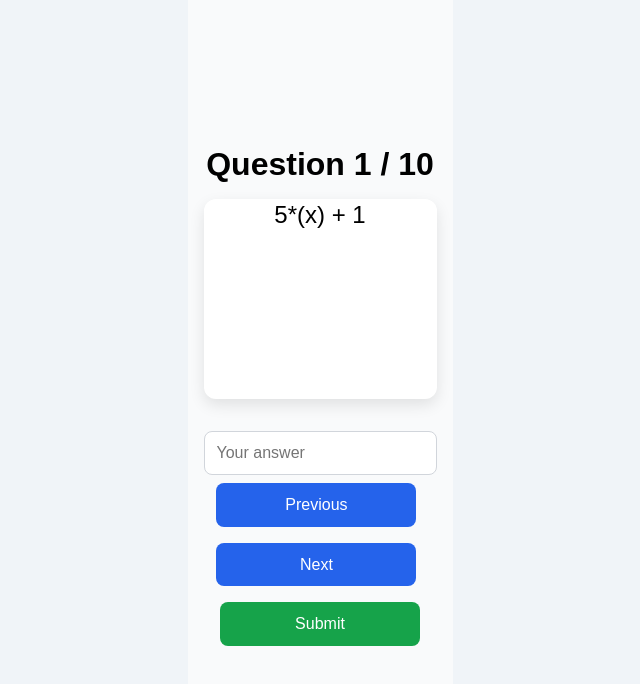
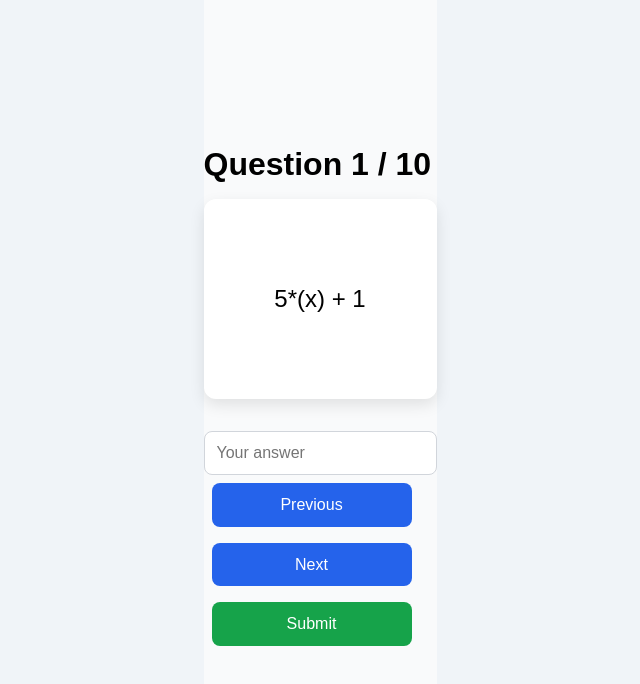
Before and after one commit to cityofsmiles/basic-algebra-flashcards, a React (Vite) app: page / in a window 1280 px wide. Both pictures are taken after a click on the button "Start Practice". Shown: the top 684 px of the page, without its empty margins (320-960 px from the left). Built offline with nearby package versions, Linux system fonts and the light colour scheme.

Commit message:
centered

```diff
--- a/src/components/Flashcards.jsx
+++ b/src/components/Flashcards.jsx
@@ -1,12 +1,12 @@
 import React, { useState, useRef, useEffect } from "react";
 import { evaluate, parse } from "mathjs";
-import "./flashcards.css"; // CSS for flip and swipe animations
+import "./flashcards.css"; // CSS for flip & swipe animations
 
 // Generate a random algebra expression
 function generateExpression() {
-  const coeff1 = Math.floor(Math.random() * 5) + 1; // 1–5
-  const coeff2 = Math.floor(Math.random() * 9) - 4; // -4 … +4
-  const constant = Math.floor(Math.random() * 10) - 5; // -5 … +4
+  const coeff1 = Math.floor(Math.random() * 5) + 1;
+  const coeff2 = Math.floor(Math.random() * 9) - 4;
+  const constant = Math.floor(Math.random() * 10) - 5;
 
   let inner = coeff2 > 0 ? `x + ${coeff2}` : coeff2 < 0 ? `x - ${Math.abs(coeff2)}` : "x";
   let expr = coeff1 === 1 ? `(${inner})` : `${coeff1}*(${inner})`;
@@ -27,12 +27,11 @@ export default function Flashcards() {
   const [flipped, setFlipped] = useState(false);
   const [answers, setAnswers] = useState({});
   const [showResults, setShowResults] = useState(false);
-  const [slideDir, setSlideDir] = useState(""); // "left" or "right" for animation
+  const [slideDir, setSlideDir] = useState("");
 
   const touchStartX = useRef(0);
   const touchEndX = useRef(0);
 
-  // Generate new flashcards
   const startPractice = () => {
     const newSet = Array.from({ length: 10 }, () => generateExpression());
     setFlashcards(newSet);
@@ -43,12 +42,10 @@ export default function Flashcards() {
     setSlideDir("");
   };
 
-  // Handle answer input
   const handleAnswer = (value) => {
     setAnswers({ ...answers, [currentIndex]: value });
   };
 
-  // Check equivalence of user answer
   const checkEquivalence = (userInput, correctExpr) => {
     try {
       const cleaned = userInput.toLowerCase().replace(/\s+/g, "");
@@ -61,7 +58,6 @@ export default function Flashcards() {
     }
   };
 
-  // Swipe handlers
   const handleTouchStart = (e) => {
     touchStartX.current = e.changedTouches[0].screenX;
   };
@@ -96,25 +92,31 @@ export default function Flashcards() {
     }
   }, [currentIndex, slideDir]);
 
+  // --- Initial screen ---
   if (!flashcards.length) {
     return (
-      <div className="p-4 w-full max-w-md mx-auto flex flex-col items-center">
-        <h1 className="text-2xl font-bold mb-4">Algebra Flashcards</h1>
-        <button onClick={startPractice} className="btn-primary w-full max-w-xs">
+      <div className="flex flex-col items-center justify-center h-screen w-full p-4">
+        <h1 className="text-2xl font-bold mb-6 text-center">Algebra Flashcards</h1>
+        <button
+          onClick={startPractice}
+          className="btn-primary px-6 py-3 text-lg"
+        >
           Start Practice
         </button>
       </div>
     );
   }
 
+  // --- Results screen ---
   if (showResults) {
     return (
-      <div className="p-4 w-full max-w-md mx-auto">
-        <h2 className="text-xl font-bold mb-2">Answer Key</h2>
+      <div className="flex flex-col items-center justify-center h-screen w-full p-4">
+        <h2 className="text-xl font-bold mb-4 text-center">Answer Key</h2>
+        <div className="w-full max-w-md">
           {flashcards.map((card, i) => {
             const correct = checkEquivalence(answers[i] || "", card.correctEvalExpr);
             return (
-            <div key={i} className="mb-2">
+              <div key={i} className="mb-2 border-b pb-2">
                 <p>
                   <strong>Q{i + 1}:</strong> {card.expr}<br />
                   Your Answer: {answers[i] || "(none)"} {correct ? "✓" : "✗"}<br />
@@ -123,21 +125,28 @@ export default function Flashcards() {
               </div>
             );
           })}
-        <p className="mt-4 font-bold">
+        </div>
+        <p className="mt-4 font-bold text-center">
           Score: {flashcards.filter((card, i) => checkEquivalence(answers[i] || "", card.correctEvalExpr)).length}/{flashcards.length}
         </p>
-        <button onClick={startPractice} className="btn-primary mt-4 w-full max-w-xs">
+        <div className="flex flex-col items-center w-full mt-6 space-y-4 max-w-xs">
+          <button onClick={startPractice} className="btn-primary w-full text-center">
             Try Another Set
           </button>
+          <button onClick={() => setShowResults(false)} className="btn-submit w-full text-center">
+            Back to Cards
+          </button>
+        </div>
       </div>
     );
   }
 
+  // --- Flashcard screen ---
   const currentCard = flashcards[currentIndex];
 
   return (
-    <div className="flashcard-container p-4 w-full max-w-md mx-auto flex flex-col items-center">
-      <h1 className="text-2xl font-bold mb-4">
+    <div className="flex flex-col items-center justify-center min-h-screen w-full p-4">
+      <h1 className="text-2xl font-bold mb-6 text-center">
         Question {currentIndex + 1} / {flashcards.length}
       </h1>
 
@@ -158,10 +167,10 @@ export default function Flashcards() {
         placeholder="Your answer"
         value={answers[currentIndex] || ""}
         onChange={(e) => handleAnswer(e.target.value)}
-        className="input-answer"
+        className="input-answer mt-6 text-center"
       />
 
-      <div className="flex w-full justify-between mt-4">
+      <div className="flex w-full justify-between mt-6 max-w-xs">
         <button onClick={prevCard} className="btn-primary w-1/2 mr-2">
           Previous
         </button>
@@ -172,7 +181,7 @@ export default function Flashcards() {
 
       <button
         onClick={() => setShowResults(true)}
-        className="btn-submit mt-4 w-full"
+        className="btn-submit mt-6 w-full max-w-xs text-center"
       >
         Submit
       </button>
--- a/src/components/flashcards.css
+++ b/src/components/flashcards.css
@@ -1,38 +1,72 @@
+.flashcard-container {
+  display: flex;
+  flex-direction: column;
+  align-items: center;
+  justify-content: center;
+}
+
 .flashcard {
-  position: relative;
+  background: #ffffff;
+  width: 280px;
+  max-width: 90vw;
+  height: 160px;
+  display: flex;
+  align-items: center;
+  justify-content: center;
+  font-size: 1.5rem;
+  border-radius: 12px;
+  box-shadow: 0 4px 12px rgba(0,0,0,0.1);
+  cursor: pointer;
+  perspective: 1000px;
   transition: transform 0.3s ease, opacity 0.3s ease;
 }
 
-/* Slide left/right animation */
-.flashcard.left {
-  transform: translateX(100%);
-  opacity: 0;
-}
-.flashcard.right {
-  transform: translateX(-100%);
-  opacity: 0;
-}
-
-/* Flip animation remains */
 .flashcard-inner {
+  position: relative;
+  width: 100%;
+  height: 100%;
   transition: transform 0.6s;
   transform-style: preserve-3d;
 }
 
-.flashcard-front, .flashcard-back {
+.flashcard.flip .flashcard-inner {
+  transform: rotateY(180deg);
+}
+
+.flashcard-front,
+.flashcard-back {
+  position: absolute;
+  width: 100%;
+  height: 100%;
   backface-visibility: hidden;
+  display: flex;
+  align-items: center;
+  justify-content: center;
+  border-radius: 12px;
+  padding: 1rem;
+  box-sizing: border-box;
 }
 
 .flashcard-back {
   transform: rotateY(180deg);
+  background-color: #f0f9ff;
 }
 
-/* Buttons */
+.input-answer {
+  width: 280px;
+  max-width: 90vw;
+  padding: 0.8rem;
+  font-size: 1rem;
+  border-radius: 8px;
+  border: 1px solid #ccc;
+}
+
 .btn-primary {
   background-color: #2563eb;
   color: white;
-  padding: 0.8rem 1.5rem;
+  padding: 0.8rem;
   border-radius: 8px;
+  font-size: 1rem;
   border: none;
 }
 
@@ -43,7 +77,12 @@
 .btn-submit {
   background-color: #16a34a;
   color: white;
-  padding: 0.8rem 1.5rem;
+  padding: 0.8rem;
   border-radius: 8px;
+  font-size: 1rem;
   border: none;
 }
+
+.btn-submit:hover {
+  background-color: #15803d;
+}
```
Lines whose indentation alone changed are shown as unchanged.
